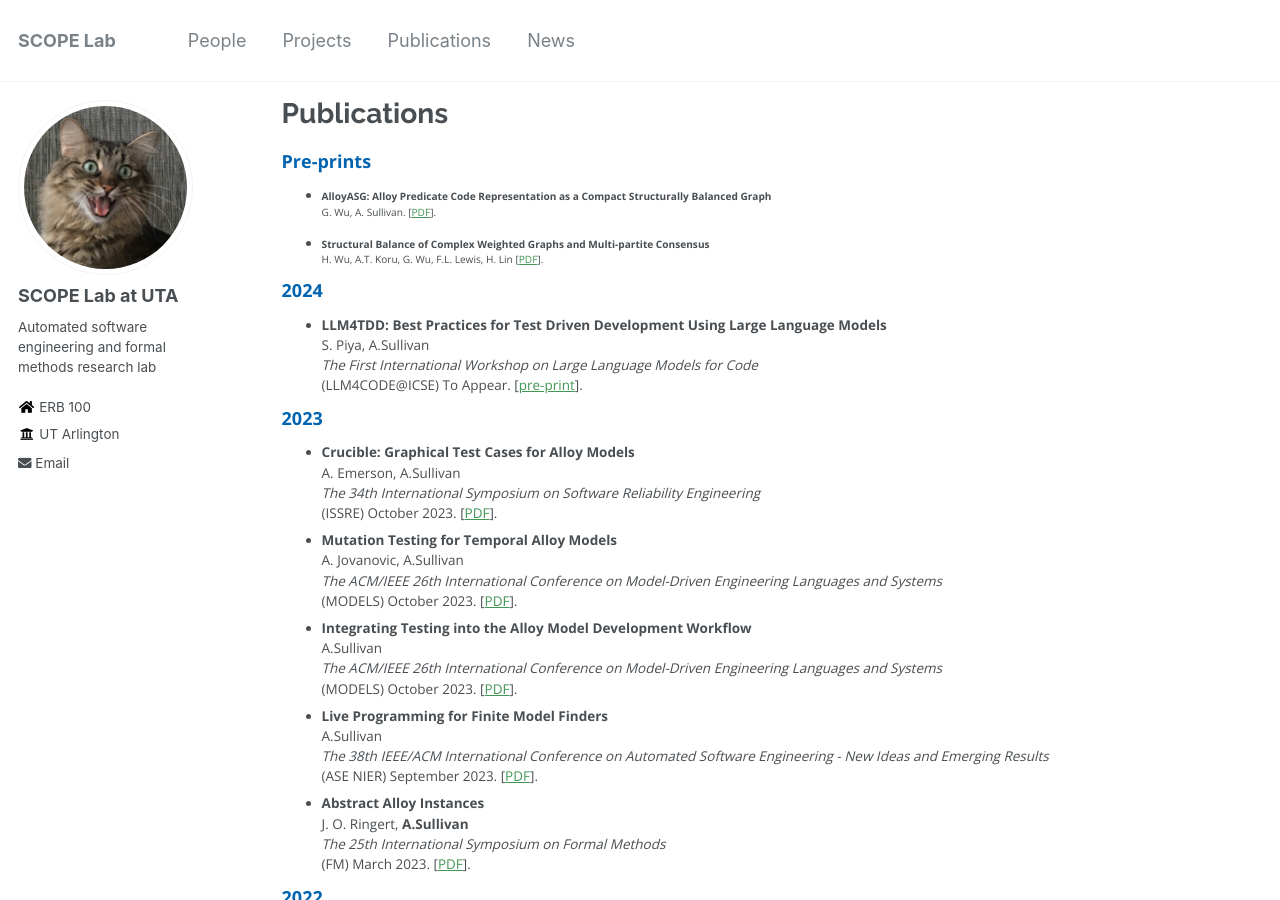
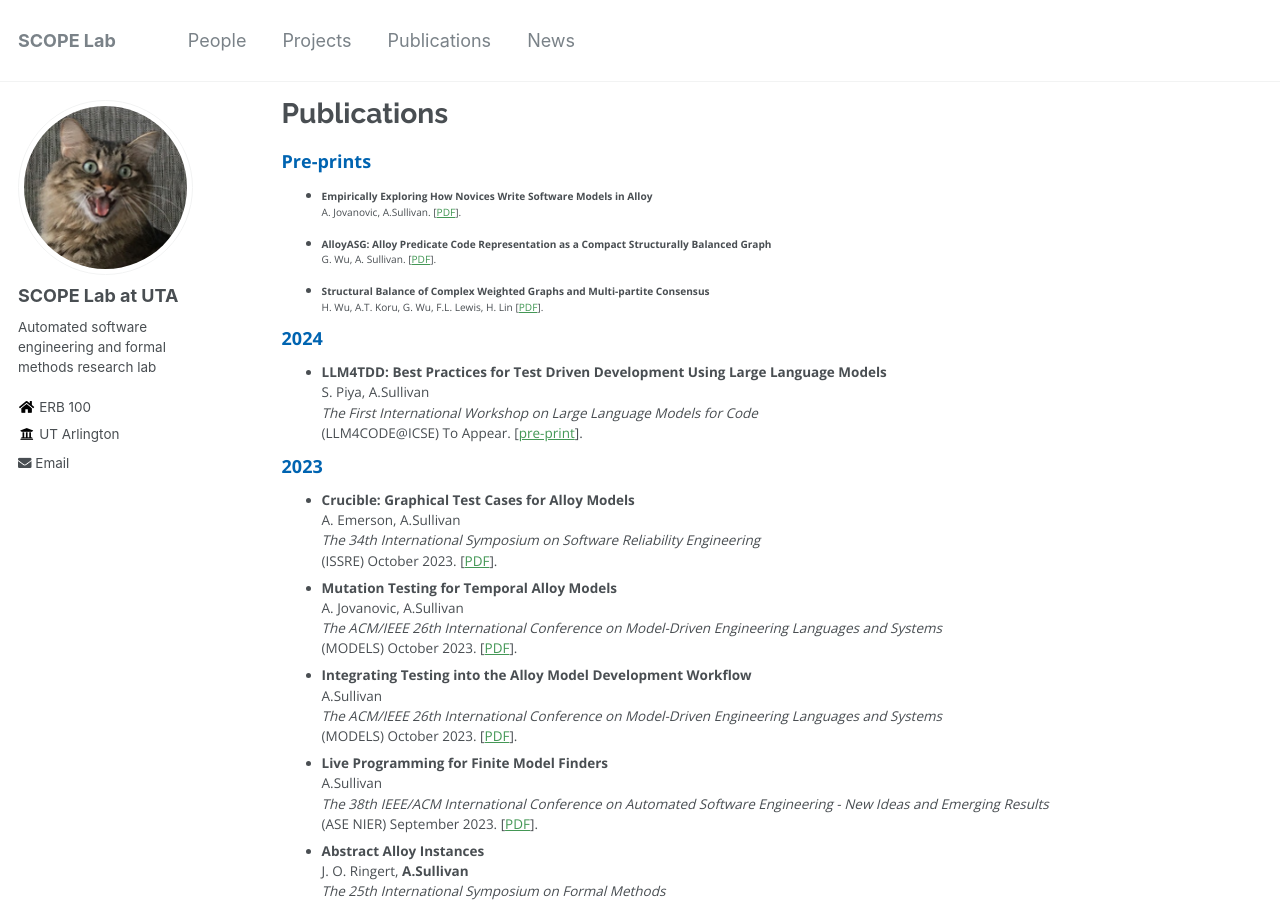
Before and after one commit to SCOPELabUTA/SCOPELabUTA.github.io, a Jekyll site: the page built from _pages/publications.md, in a window 1280 px wide and 900 px high. Built offline with Jekyll 4.4.1, drawn with Linux system fonts in a browser that asks for light colours.

Commit message:
Update publications.md

```diff
--- a/_pages/publications.md
+++ b/_pages/publications.md
@@ -4,6 +4,9 @@ permalink: /publications/
 author_profile: true
 ---
 ### Pre-prints
+* **Empirically Exploring How Novices Write Software Models in Alloy**
+A. Jovanovic, A.Sullivan. \[[PDF](https://arxiv.org/pdf/2402.06624.pdf)\].
+
 * **AlloyASG: Alloy Predicate Code Representation as a Compact Structurally Balanced Graph**
 G. Wu, A. Sullivan. \[[PDF](https://arxiv.org/pdf/2403.00170.pdf)\].
 
```
